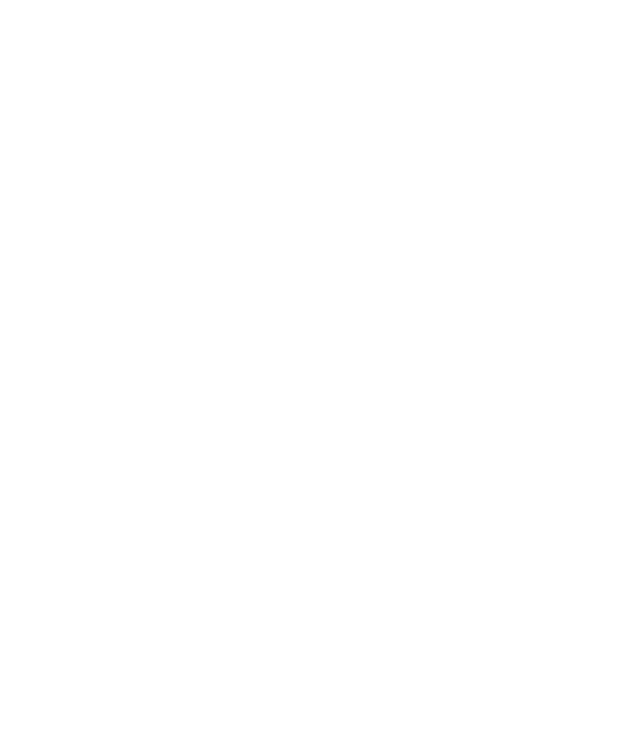
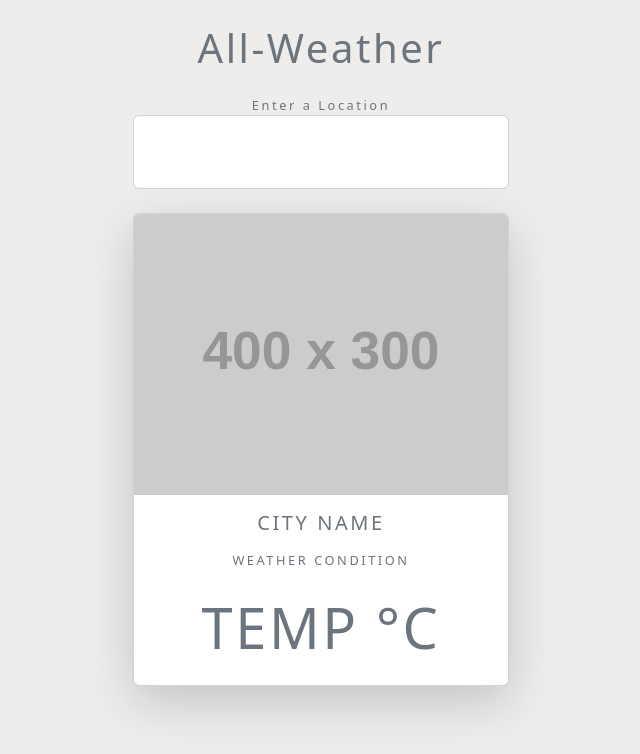
Before and after one commit to sahilgogave/WeatherApp, a plain HTML site: page index.html in a window 1280 px wide. Shown: the whole page, without its empty margins (319-959 px from the left). Drawn offline with nearby package versions, Linux system fonts and the light colour scheme; placeholder pictures from the web are drawn by us.

Commit message:
added needed html elements and styling

```diff
--- a/index.html
+++ b/index.html
@@ -11,6 +11,31 @@
 </head>
 <body>
 
+    <div class="container my-4 mx-auto">
+        <h1 class="text-muted text-center my-4">
+            All-Weather
+        </h1>
+
+        <form action="#" class="change-location my-4 text-center text-muted">
+            <label for="city">Enter a Location</label>
+            <input type="text" name="city" class="form-control p-4">
+        </form>
+
+        <div class="card shadow-lg rounded">
+            <img src="https://via.placeholder.com/400x300" alt="" class="time card-img-top">
+            <div class="icon bg-light mx-auto text-center">
+                <!--icon-->
+            </div>
+            <div class="text-muted text-uppercase text-center details">
+                <h5 class="my-3">City name</h5>
+                <div class="my-3">Weather condition</div>
+                <div class="display-4 my-4">
+                    <span>temp</span>
+                    <span>&deg;C</span>
+                </div>
+            </div>
+        </div>
+    </div>
 
 
     <script src="scripts/app.js"></script>
--- a/scripts/forecast.js
+++ b/scripts/forecast.js
@@ -0,0 +1 @@
+const key='dZDVx3hKH10wEQFpFhdnSe4gASJHgYTa';
--- a/style.css
+++ b/style.css
@@ -0,0 +1,9 @@
+body{
+    background-color: #eeedec;
+    letter-spacing: 0.2em;
+    font-size: 0.8em;
+}
+
+.container{
+    max-width: 400px;
+}
```
